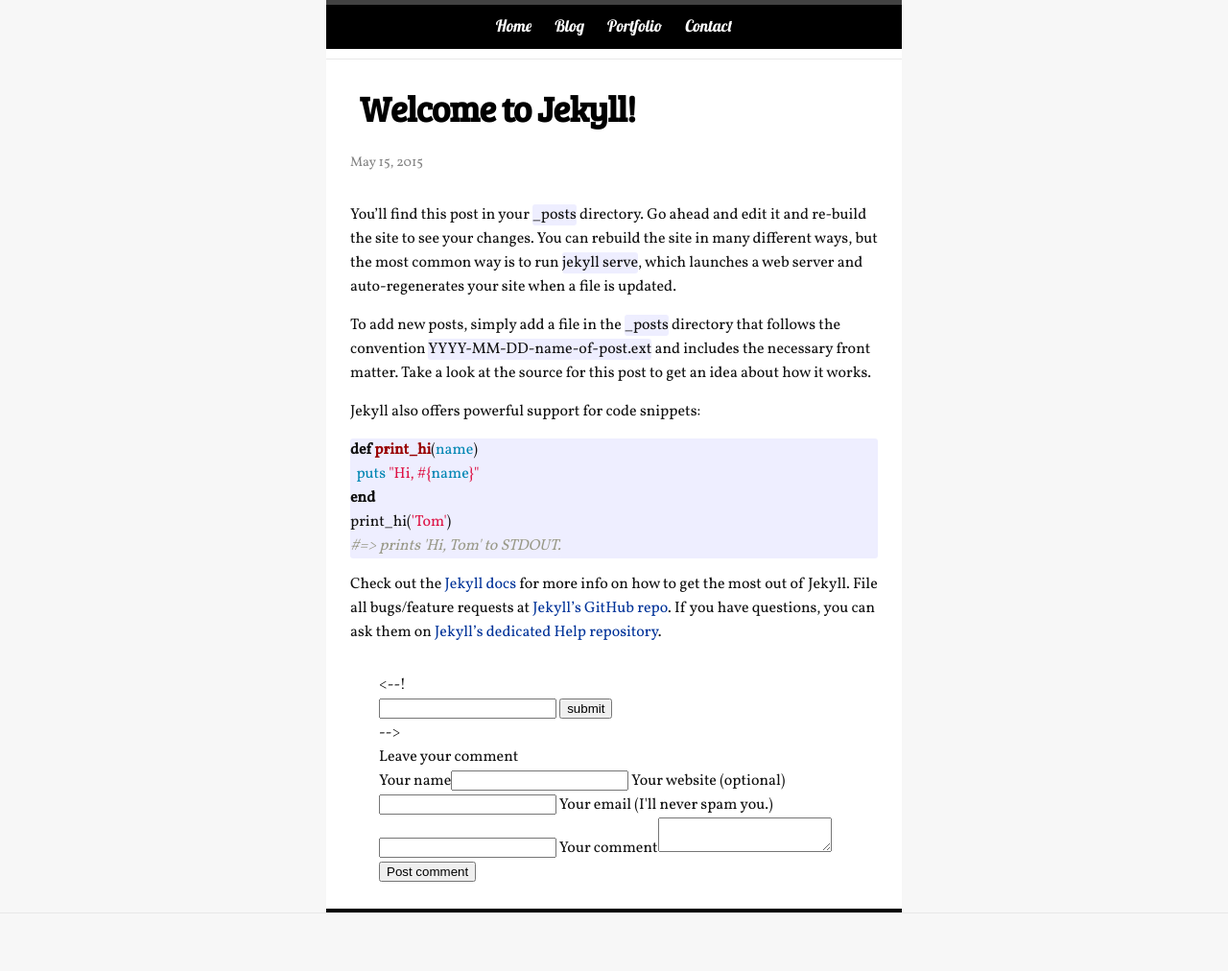
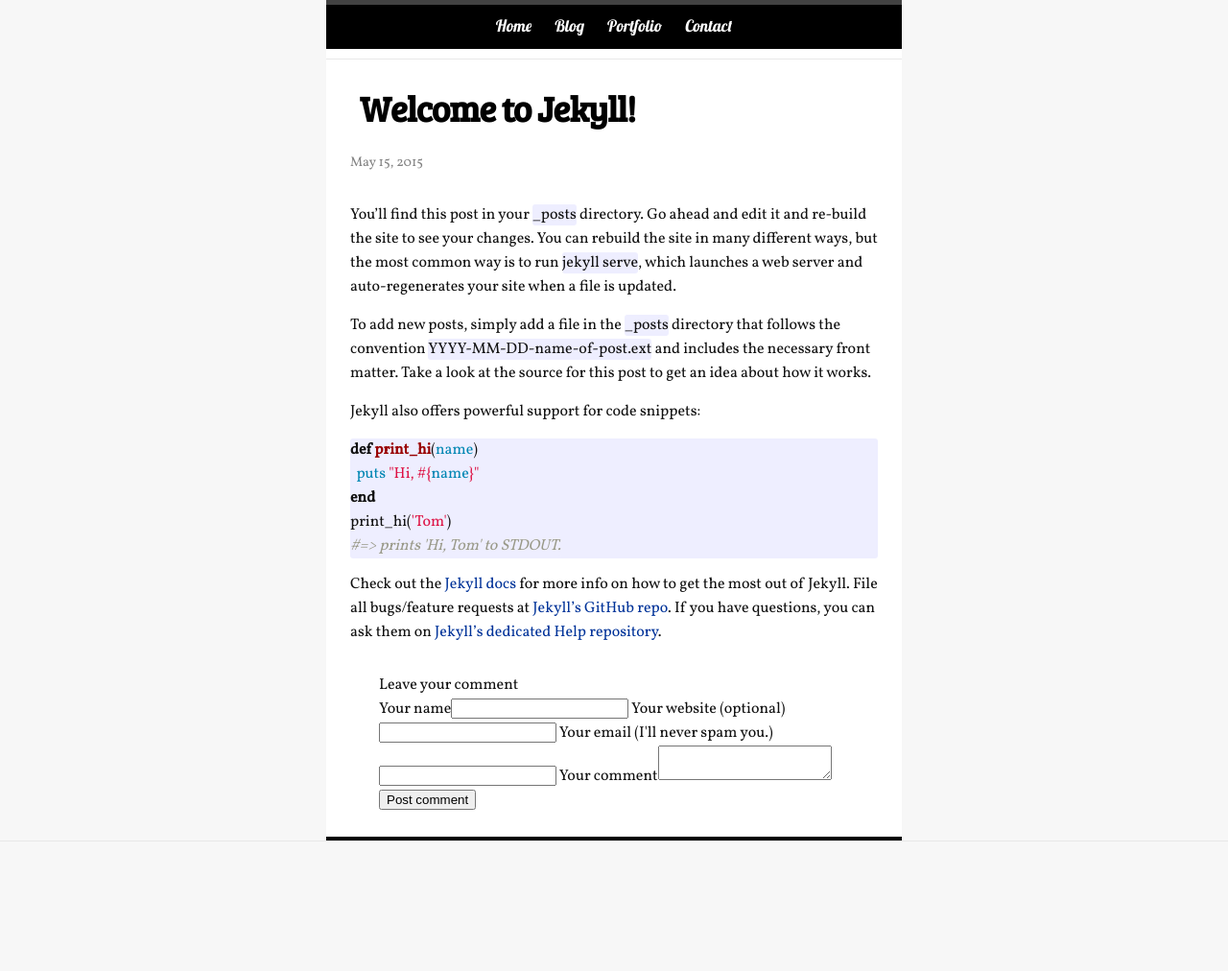
Before and after one commit to thinkerhood/blog, a Jekyll site: the page built from _posts/2015-05-15-welcome-to-jekyll.markdown, in a window 1280 px wide. Shown: the whole page at 96% size. Built offline with Jekyll 4.4.1, drawn with Linux system fonts in a browser that asks for light colours; after the commit the page ends 937 px from its top, so only the background shows below that.

Commit message:
Update post-footer.html

```diff
--- a/_includes/post-footer.html
+++ b/_includes/post-footer.html
@@ -1,13 +1,6 @@
 <footer class="post-footer">
 
   <div class="wrapper">
-    <--!<form action="http://pooleapp.com/stash/a500baaf-3acf-4ded-aa68-6fc575fedda2/" method="post">
-  <input type="hidden" name="redirect_to" value="{YOUR-THANKS-PAGE}" />
-  <input type="text" name="{YOUR-DATA-FIELD}" />
-  <input type="submit" value="submit" />
-    <input type="hidden" name="redirect_to" value="/thanks" />
-  <input type="hidden" name="path" value="/blog/adding-a-static-comments-system-to-my-jekyll-build" />
-</form> -->
 
 <form action="http://pooleapp.com/stash/a500baaf-3acf-4ded-aa68-6fc575fedda2/" method="post">
   <h2>Leave your comment</h2>
```
